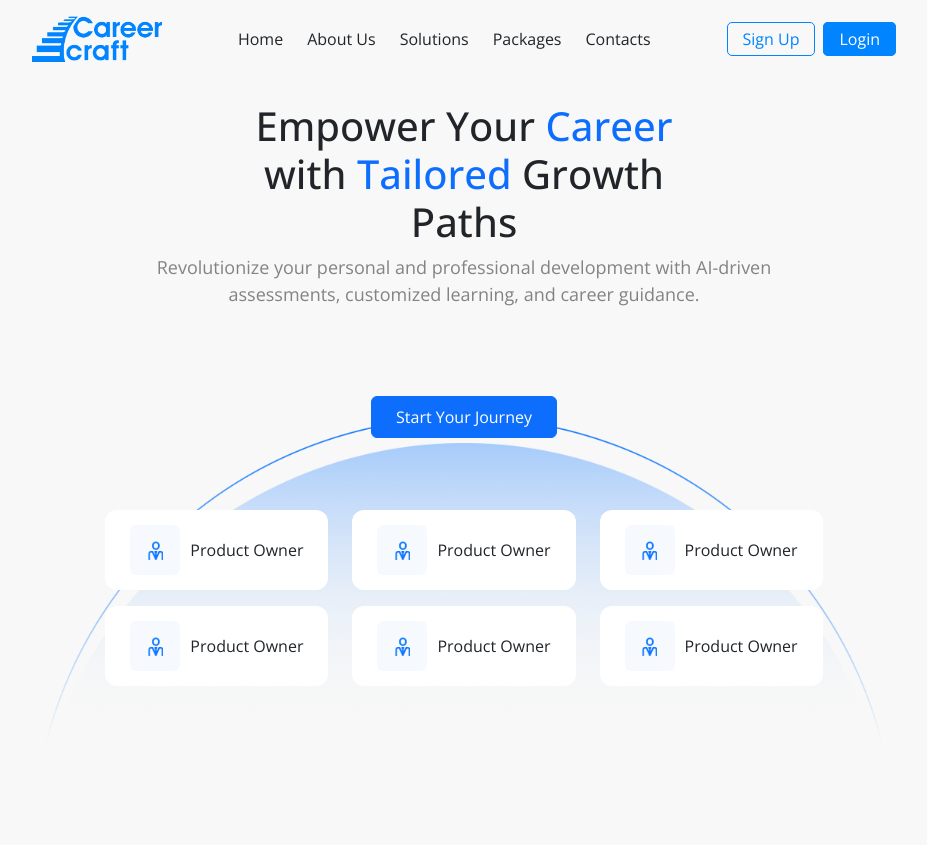
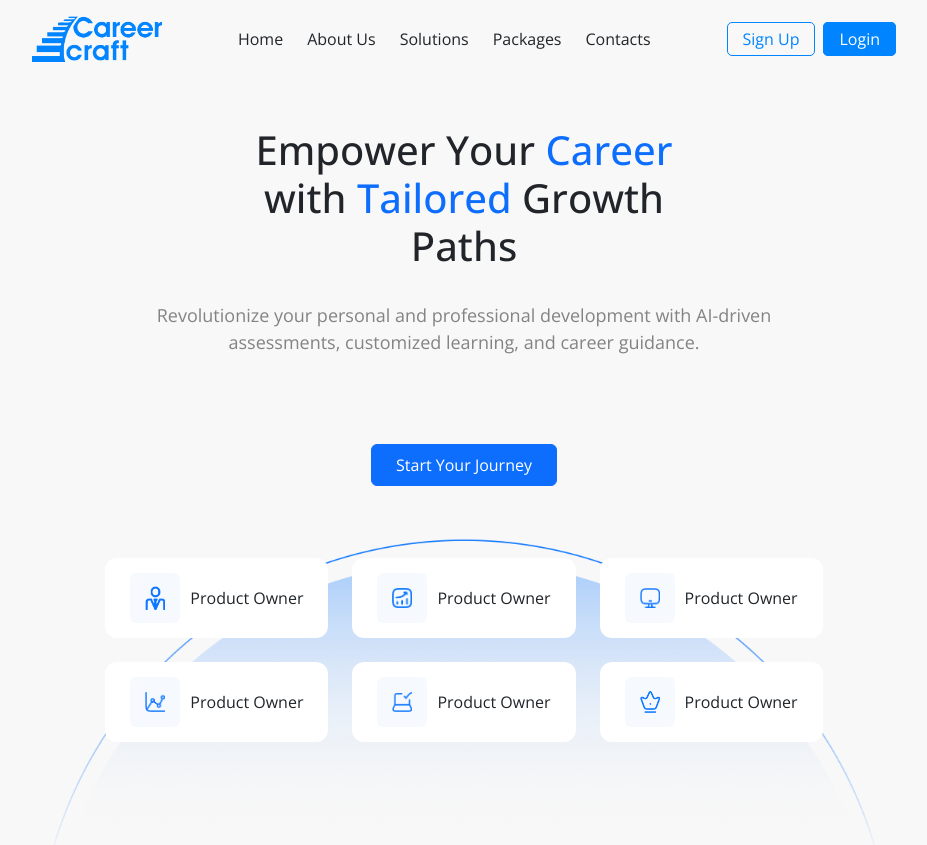
Before and after one commit to Termosfer/careercraft, a React (Vite) app: page /solutions in a window 1280 px wide. Shown: the top 845 px of the page, without its empty margins (176-1103 px from the left). Built offline with nearby package versions, Linux system fonts and the light colour scheme.

Commit message:
new update

```diff
--- a/src/pages/Solution/Solution.jsx
+++ b/src/pages/Solution/Solution.jsx
@@ -1,27 +1,35 @@
 import React from 'react'
 import { Container } from 'react-bootstrap'
+import img__20 from "../../assets/solutionImg/img__20.png"
+import img__21 from "../../assets/solutionImg/img__21.png"
 import img__22 from "../../assets/solutionImg/img__22.png"
+import img__23 from "../../assets/solutionImg/img__23.png"
+import img__24 from "../../assets/solutionImg/img__24.png"
+import img__25 from "../../assets/solutionImg/img__25.png"
+import img__26 from "../../assets/solutionImg/img__26.png"
+import img__27 from "../../assets/solutionImg/img__27.png"
 import img__28 from "../../assets/solutionImg/img__28.png"
 import img__29 from "../../assets/solutionImg/img__29.png"
 import img__30 from "../../assets/solutionImg/img__30.png"
 import img__31 from "../../assets/solutionImg/img__31.png"
 import img__32 from "../../assets/solutionImg/img__32.png"
+import img__33 from "../../assets/solutionImg/img__33.png"
 import "./solution.css"
 const Solution = () => {
   return (
     <>
       <div className='bg-solutions'>
-        <Container className='w-75 px-5'>
-          <div className='img-border pt-4'>
-            <div className='img__solutions'>
-              <div className='pb-5'>
+        <img src={img__20} alt="" className='img__20' />
+        <img src={img__21} alt="" className='img__21' />
+        <Container className='w-75 p-5 '>
+          <div className='pb-5 d-flex flex-column  gap-4'>
             <h1 className='w-50 text-center mx-auto'>Empower Your <span className='text-primary'>Career</span> with <span className='text-primary'>Tailored</span> Growth Paths</h1>
             <p className='w-75 mx-auto text-center p-text'>Revolutionize your personal and professional development with AI-driven assessments, customized learning, and career guidance.</p>
-              </div>
-              <div className='text-center py-4'>
+
+            <div className='text-center py-5 category'>
               <button type='btn' className='btn btn-primary px-4 py-2'>Start Your Journey</button>
             </div>
-              <div className='d-flex justify-content-center gap-4 pt-5'>
+            <div className='d-flex justify-content-center gap-4  category'>
               <div className=' bg-category'>
                 <div className='bg_img  d-flex align-items-center justify-content-center'>
                   <img src={img__22} alt="img__22" className='img__22' />
@@ -30,36 +38,35 @@ const Solution = () => {
               </div>
               <div className=' bg-category'>
                 <div className='bg_img  d-flex align-items-center justify-content-center'>
-                    <img src={img__22} alt="img__22" className='img__22' />
+                  <img src={img__25} alt="img__22" className='img__22' />
                 </div>
                 <span>Product Owner</span>
               </div>
               <div className=' bg-category'>
                 <div className='bg_img  d-flex align-items-center justify-content-center'>
-                    <img src={img__22} alt="img__22" className='img__22' />
+                  <img src={img__26} alt="img__22" className='img__22' />
                 </div>
                 <span>Product Owner</span>
               </div>
             </div>
-              <div className='d-flex justify-content-center gap-4 pt-3'>
+            <div className='d-flex justify-content-center gap-4 category'>
               <div className=' bg-category'>
                 <div className='bg_img  d-flex align-items-center justify-content-center'>
-                    <img src={img__22} alt="img__22" className='img__22' />
+                  <img src={img__27} alt="img__22" className='img__22' />
                 </div>
                 <span>Product Owner</span>
               </div>
               <div className=' bg-category'>
                 <div className='bg_img  d-flex align-items-center justify-content-center'>
-                    <img src={img__22} alt="img__22" className='img__22' />
+                  <img src={img__24} alt="img__22" className='img__22' />
                 </div>
                 <span>Product Owner</span>
               </div>
               <div className=' bg-category'>
                 <div className='bg_img  d-flex align-items-center justify-content-center'>
-                    <img src={img__22} alt="img__22" className='img__22' />
+                  <img src={img__23} alt="img__22" className='img__22' />
                 </div>
                 <span>Product Owner</span>
-                </div>
               </div>
             </div>
           </div>
@@ -67,7 +74,6 @@ const Solution = () => {
       </div>
       <Container className='w-75 p-5'>
         <div>
-
           <h1>Skill & Career <span className='text-primary'>Assessments</span></h1>
           <p className='p__text'>Our AI-powered assessments analyze your unique skill set and deliver actionable insights to drive your growth. Whether you're starting out or advancing your career, CareerCraft identifies skill gaps and provides the right tools, courses, and resources to bridge them. With personalized guidance, you'll strengthen key areas, enhance your expertise, and stay on track to achieve your career goals.</p>
         </div>
@@ -153,7 +159,7 @@ const Solution = () => {
         </div>
       </Container>
       <div className='bg__img__33'>
-        <Container className='w-75 p-5'>
+        <Container className='w-75 p-5 pos'>
           <div className='text-white text-center'>
             <h1>Ready to Elevate Your Career?</h1>
             <p className='w-75 mx-auto pb-4'>Unlock your potential with CareerCraft’s personalized skill development packages. Tailor your learning journey and stand out in your profession with expert guidance and resources.</p>
--- a/src/pages/Solution/solution.css
+++ b/src/pages/Solution/solution.css
@@ -1,23 +1,27 @@
 .bg-solutions {
     background-color: #F8F8F8;
+    position: relative;
     height: 100vh;
-    position: relative;
 }
 
-.img-border {
-    background-image: url(../../assets/solutionImg/img__21.png);
-    background-position: center;
-    background-repeat: no-repeat;
-    background-size: contain;
-    height: 130vh;
+.img__20 {
+    position: absolute;
+    bottom: -200px;
+    left: 50%;
+    width: 65%;
+    transform: translate(-50%, -50%);
 }
 
-.img__solutions {
-    background-image: url(../../assets/solutionImg/img__20.png);
-    background-position: center;
-    background-repeat: no-repeat;
-    background-size: contain;
-    height: 130vh;
+.img__21 {
+    position: absolute;
+    bottom: -200px;
+    left: 50%;
+    width: 67%;
+    transform: translate(-50%, -50%);
+}
+
+.category {
+    z-index: 1;
 }
 
 .p-text {
@@ -43,8 +47,9 @@
 }
 
 .img__22 {
-    width: 15px;
-    height: 19px;
+    width: 20px;
+    height: 25px;
+    object-fit: contain;
 }
 
 .p__text {
@@ -88,33 +93,35 @@
     top: 0;
     width: 70%;
 }
-.p__text1{
+
+.p__text1 {
     font-size: 18px;
 }
 
-.img__31{
+.img__31 {
     width: 20px;
     height: 16px;
 }
-.img__32{
+
+.img__32 {
     width: 510px;
     height: 340px;
 }
 
-.bg__color{
+.bg__color {
     background-color: #F8F8F8;
     width: 100%;
 
     border-radius: 18px;
 }
 
-.span-text{
+.span-text {
     color: #838383;
 }
 
-.bg__img__33{
+.bg__img__33 {
     background-image: url("../../assets/solutionImg/img__33.png");
     background-repeat: no-repeat;
     background-size: contain;
-    height: 400px;
+    height: 350px;
 }
```
Also changed, not shown: src/assets/solutionImg/img__26.png. Lines whose indentation alone changed are shown as unchanged.
